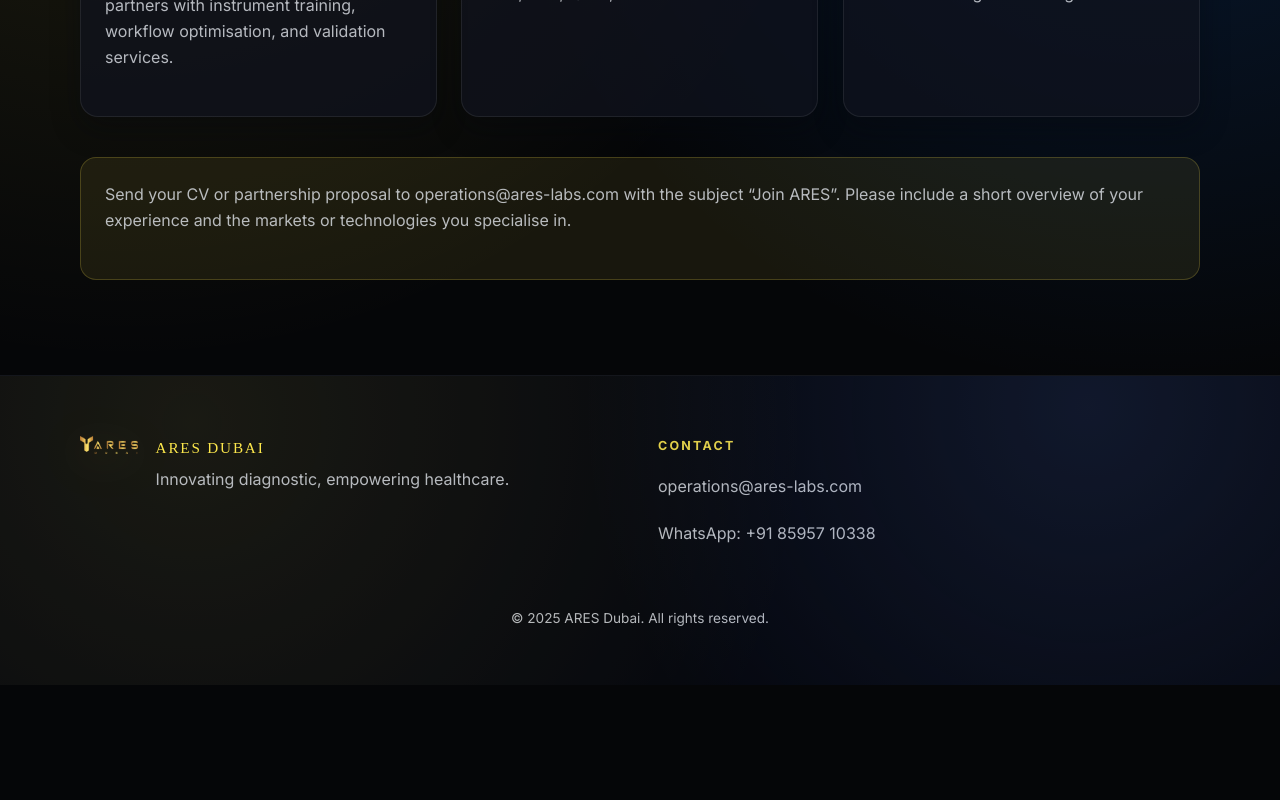
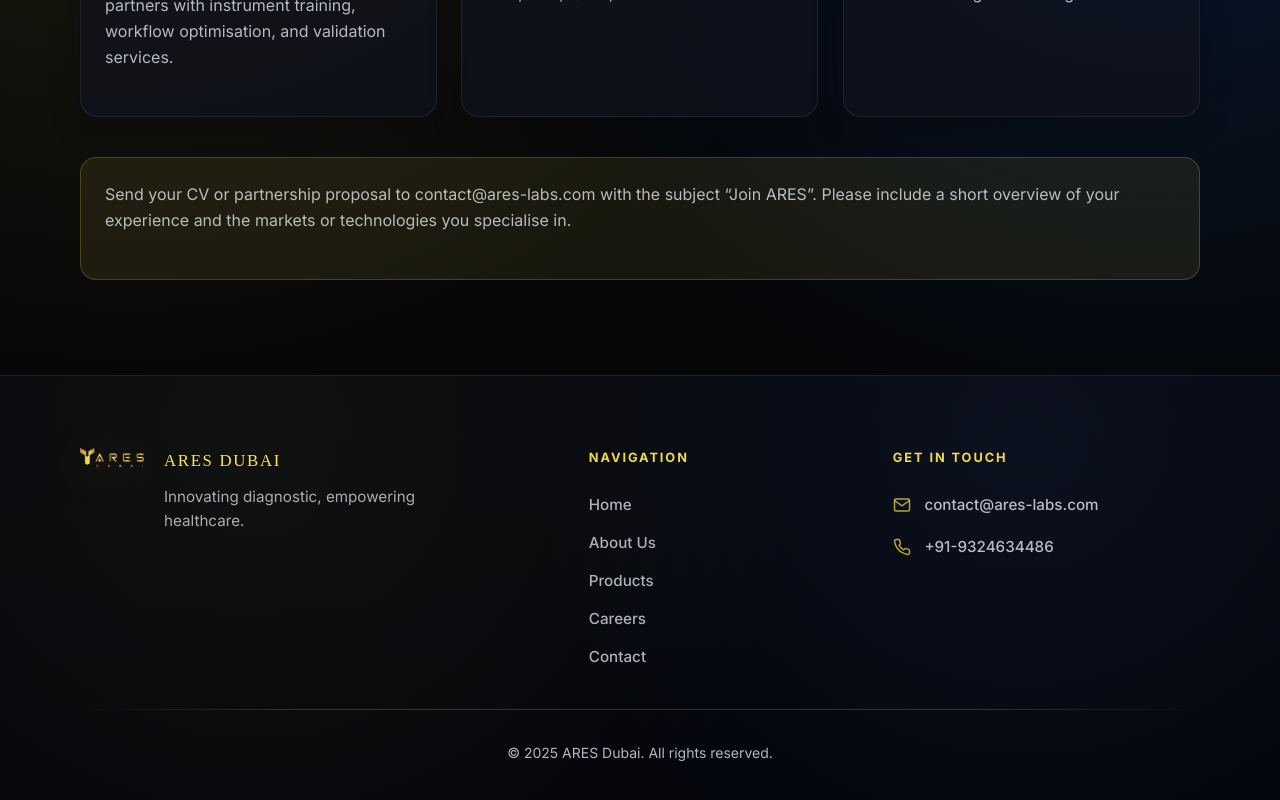
Before and after one commit to JaskiratOberoi/Ares-Dubai-static-site, a React (Vite) app: page /careers in a window 1280 px wide. Shown: the part 394-1194 px from the top of the page. Before the commit the page ends 1079 px from the top, so only its background shows below. Built offline with nearby package versions, Linux system fonts and the light colour scheme; a web font is replaced by a local one.

Commit message:
Update contact info and modernize footer: change email to contact@ares-labs.com, update WhatsApp number, add New Delhi office addresses, and modernize footer with navigation and improved styling

```diff
--- a/src/App.css
+++ b/src/App.css
@@ -450,75 +450,190 @@
 
 .site-footer {
   margin-top: auto;
-  background: rgba(6, 8, 15, 0.95);
-  padding: 3.75rem 0 2.25rem;
-  border-top: 1px solid rgba(255, 255, 255, 0.06);
+  background: linear-gradient(180deg, rgba(6, 8, 15, 0.98) 0%, rgba(4, 6, 12, 0.98) 100%);
+  padding: 4.5rem 0 2rem;
+  border-top: 1px solid rgba(252, 231, 76, 0.12);
   position: relative;
   overflow: hidden;
-}
-
-.footer-inner {
-  width: var(--max-width);
-  margin: 0 auto 2.5rem;
-  display: grid;
-  gap: 2.25rem;
-  grid-template-columns: repeat(auto-fit, minmax(260px, 1fr));
-  align-items: start;
 }
 
 .site-footer::before {
   content: '';
   position: absolute;
   inset: 0;
-  background: radial-gradient(circle at 15% 15%, rgba(252, 231, 76, 0.12), transparent 55%),
-    radial-gradient(circle at 85% 10%, rgba(98, 143, 252, 0.18), transparent 45%);
-  opacity: 0.7;
+  background:
+    radial-gradient(circle at 20% 20%, rgba(252, 231, 76, 0.08), transparent 50%),
+    radial-gradient(circle at 80% 15%, rgba(98, 143, 252, 0.12), transparent 45%);
+  opacity: 0.6;
   pointer-events: none;
+}
+
+.footer-inner {
+  width: var(--max-width);
+  margin: 0 auto;
+  display: grid;
+  gap: 3rem;
+  grid-template-columns: 1.8fr 1fr 1.2fr;
+  align-items: start;
+  position: relative;
+  z-index: 1;
 }
 
 .footer-brand {
   display: flex;
-  gap: 1.1rem;
+  gap: 1.25rem;
   align-items: flex-start;
-  position: relative;
 }
 
 .footer-brand img {
-  width: 58px;
-  filter: drop-shadow(0 8px 22px rgba(252, 231, 76, 0.3));
+  width: 64px;
+  height: auto;
+  filter: drop-shadow(0 8px 24px rgba(252, 231, 76, 0.35));
+  transition: transform 280ms ease, filter 280ms ease;
+}
+
+.footer-brand:hover img {
+  transform: translateY(-2px);
+  filter: drop-shadow(0 10px 28px rgba(252, 231, 76, 0.45));
 }
 
 .footer-title {
   font-family: 'Playfair Display Variable', serif;
-  letter-spacing: 0.12em;
+  letter-spacing: 0.1em;
   font-weight: 500;
   text-transform: uppercase;
   color: var(--color-highlight);
-  margin-bottom: 0.45rem;
-  font-size: 0.95rem;
+  margin-bottom: 0.6rem;
+  font-size: 1.05rem;
 }
 
-.footer-brand p {
-  margin-bottom: 0.4rem;
+.footer-tagline {
+  color: rgba(230, 233, 240, 0.72);
+  font-size: 0.95rem;
+  line-height: 1.6;
+  margin-bottom: 0;
+  max-width: 32ch;
+}
+
+.footer-nav {
+  position: relative;
 }
 
 .footer-heading {
   font-weight: 700;
   text-transform: uppercase;
-  letter-spacing: 0.18em;
+  letter-spacing: 0.15em;
+  margin-bottom: 1.5rem;
+  color: rgba(252, 231, 76, 0.95);
+  font-size: 0.8rem;
+}
+
+.footer-links {
+  display: flex;
+  flex-direction: column;
+  gap: 0.85rem;
+}
+
+.footer-links a {
+  color: rgba(230, 233, 240, 0.75);
+  font-weight: 500;
+  font-size: 0.95rem;
+  transition:
+    color 200ms ease,
+    transform 200ms ease,
+    padding-left 200ms ease;
+  display: inline-block;
+  width: fit-content;
+  position: relative;
+}
+
+.footer-links a::before {
+  content: '';
+  position: absolute;
+  left: -0.5rem;
+  top: 50%;
+  transform: translateY(-50%) scaleX(0);
+  width: 3px;
+  height: 60%;
+  background: var(--color-highlight);
+  border-radius: 2px;
+  transition: transform 200ms ease;
+}
+
+.footer-links a:hover {
+  color: var(--color-highlight);
+  padding-left: 0.5rem;
+  transform: translateX(4px);
+}
+
+.footer-links a:hover::before {
+  transform: translateY(-50%) scaleX(1);
+}
+
+.footer-contact {
+  position: relative;
+}
+
+.contact-item {
+  display: flex;
+  align-items: center;
+  gap: 0.85rem;
   margin-bottom: 1.1rem;
-  color: rgba(252, 231, 76, 0.9);
-  font-size: 0.78rem;
+  transition: transform 200ms ease;
+}
+
+.contact-item:hover {
+  transform: translateX(3px);
+}
+
+.contact-item:last-child {
+  margin-bottom: 0;
+}
+
+.contact-icon {
+  flex-shrink: 0;
+  color: rgba(252, 231, 76, 0.7);
+  transition: color 200ms ease, transform 200ms ease;
+}
+
+.contact-item:hover .contact-icon {
+  color: var(--color-highlight);
+  transform: scale(1.1);
+}
+
+.footer-contact a {
+  color: rgba(230, 233, 240, 0.8);
+  font-weight: 500;
+  font-size: 0.95rem;
+  transition: color 200ms ease;
 }
 
 .footer-contact a:hover {
   color: var(--color-highlight);
 }
 
+.footer-divider {
+  width: var(--max-width);
+  margin: 2.5rem auto 2rem;
+  height: 1px;
+  background: linear-gradient(
+    90deg,
+    transparent,
+    rgba(252, 231, 76, 0.2) 20%,
+    rgba(252, 231, 76, 0.2) 80%,
+    transparent
+  );
+  position: relative;
+  z-index: 1;
+}
+
 .footer-meta {
   text-align: center;
-  color: rgba(231, 233, 240, 0.55);
-  font-size: 0.85rem;
+  color: rgba(231, 233, 240, 0.5);
+  font-size: 0.875rem;
+  position: relative;
+  z-index: 1;
+  margin: 0;
 }
 
 /* Responsive adjustments */
@@ -558,6 +673,15 @@
   .product-detail {
     grid-template-columns: 1fr;
   }
+
+  .footer-inner {
+    grid-template-columns: repeat(2, 1fr);
+    gap: 2.5rem;
+  }
+
+  .footer-brand {
+    grid-column: 1 / -1;
+  }
 }
 
 @media (max-width: 720px) {
@@ -591,5 +715,27 @@
 
   .footer-inner {
     width: min(94%, 640px);
+    grid-template-columns: 1fr;
+    gap: 2.5rem;
+  }
+
+  .footer-brand {
+    flex-direction: column;
+    align-items: flex-start;
+  }
+
+  .footer-links {
+    flex-direction: row;
+    flex-wrap: wrap;
+    gap: 1.25rem;
+  }
+
+  .footer-links a::before {
+    display: none;
+  }
+
+  .footer-links a:hover {
+    padding-left: 0;
+    transform: none;
   }
 }
--- a/src/components/Footer.jsx
+++ b/src/components/Footer.jsx
@@ -1,3 +1,5 @@
+import { Link } from 'react-router-dom'
+
 const Footer = () => {
   const year = new Date().getFullYear()
 
@@ -8,21 +10,43 @@
           <img src="/assets/images/logo.png" alt="ARES Dubai" />
           <div>
             <p className="footer-title">ARES Dubai</p>
-            <p>Innovating diagnostic, empowering healthcare.</p>
+            <p className="footer-tagline">Innovating diagnostic, empowering healthcare.</p>
           </div>
         </div>
+
+        <div className="footer-nav">
+          <p className="footer-heading">Navigation</p>
+          <nav className="footer-links">
+            <Link to="/">Home</Link>
+            <Link to="/about-us">About Us</Link>
+            <Link to="/products">Products</Link>
+            <Link to="/careers">Careers</Link>
+            <Link to="/contact">Contact</Link>
+          </nav>
+        </div>
+
         <div className="footer-contact">
-          <p className="footer-heading">Contact</p>
-          <p>
-            <a href="mailto:operations@ares-labs.com">operations@ares-labs.com</a>
-          </p>
-          <p>
-            <a href="https://wa.me/918595710338" target="_blank" rel="noreferrer">
-              WhatsApp: +91 85957 10338
+          <p className="footer-heading">Get in Touch</p>
+          <div className="contact-item">
+            <svg className="contact-icon" width="18" height="18" viewBox="0 0 24 24" fill="none" stroke="currentColor" strokeWidth="2">
+              <path d="M4 4h16c1.1 0 2 .9 2 2v12c0 1.1-.9 2-2 2H4c-1.1 0-2-.9-2-2V6c0-1.1.9-2 2-2z"/>
+              <polyline points="22,6 12,13 2,6"/>
+            </svg>
+            <a href="mailto:contact@ares-labs.com">contact@ares-labs.com</a>
+          </div>
+          <div className="contact-item">
+            <svg className="contact-icon" width="18" height="18" viewBox="0 0 24 24" fill="none" stroke="currentColor" strokeWidth="2">
+              <path d="M22 16.92v3a2 2 0 0 1-2.18 2 19.79 19.79 0 0 1-8.63-3.07 19.5 19.5 0 0 1-6-6 19.79 19.79 0 0 1-3.07-8.67A2 2 0 0 1 4.11 2h3a2 2 0 0 1 2 1.72 12.84 12.84 0 0 0 .7 2.81 2 2 0 0 1-.45 2.11L8.09 9.91a16 16 0 0 0 6 6l1.27-1.27a2 2 0 0 1 2.11-.45 12.84 12.84 0 0 0 2.81.7A2 2 0 0 1 22 16.92z"/>
+            </svg>
+            <a href="https://wa.me/919324634486" target="_blank" rel="noreferrer">
+              +91-9324634486
             </a>
-          </p>
+          </div>
         </div>
       </div>
+
+      <div className="footer-divider"></div>
+
       <div className="footer-meta">
         <p>© {year} ARES Dubai. All rights reserved.</p>
       </div>
--- a/src/pages/Careers.jsx
+++ b/src/pages/Careers.jsx
@@ -39,7 +39,7 @@
         <Reveal className="careers-cta" delay={320}>
           <p>
             Send your CV or partnership proposal to{' '}
-            <a href="mailto:operations@ares-labs.com">operations@ares-labs.com</a> with the subject
+            <a href="mailto:contact@ares-labs.com">contact@ares-labs.com</a> with the subject
             “Join ARES”. Please include a short overview of your experience and the markets or
             technologies you specialise in.
           </p>
--- a/src/pages/Contact.jsx
+++ b/src/pages/Contact.jsx
@@ -45,13 +45,15 @@
             </p>
             <p>
               <strong>WhatsApp:</strong>{' '}
-              <a href="https://wa.me/918595710338" target="_blank" rel="noreferrer">
-                +91&nbsp;85957&nbsp;10338
+              <a href="https://wa.me/919324634486" target="_blank" rel="noreferrer">
+                +91-9324634486
               </a>
             </p>
             <p>
-              <strong>Head office:</strong> Dubai, United Arab Emirates — servicing the Middle East,
-              India, and neighbouring regions.
+              <strong>Registered Office:</strong> WZ-490C, Janak Park, Hari Nagar, New Delhi - 110064
+            </p>
+            <p>
+              <strong>Corporate Office:</strong> A-4, 1st Floor, Subash Nagar, beside Amit Nursing Home, New Delhi - 110018
             </p>
             <p>
               <strong>Support hours:</strong> Sunday – Saturday, 08:00 – 22:00 GST
```
Also changed, not shown: 1 other file (tests, documents, lock files or other folders).
